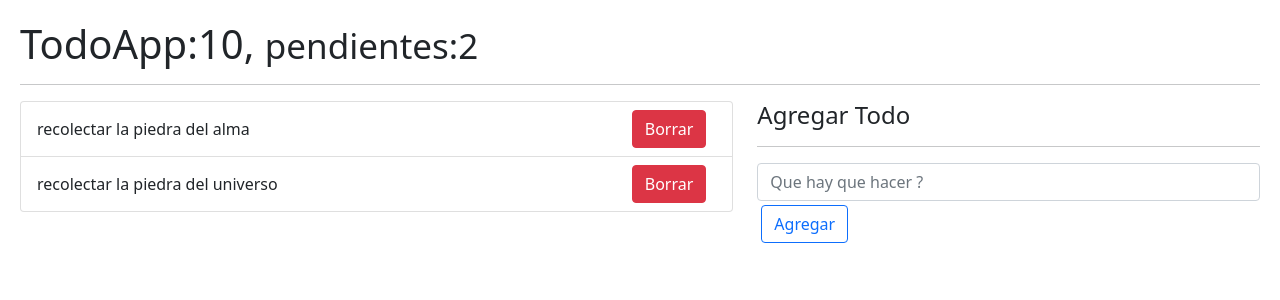
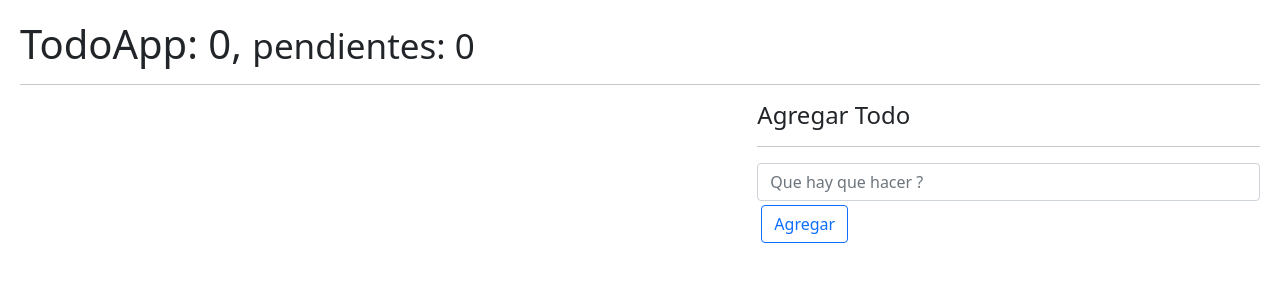
Before and after one commit to braianLucero/Proyects-React, a React (Vite) app: page / in a window 1280 px wide. Shown: the top 300 px of the page. Built offline with nearby package versions, Linux system fonts and the light colour scheme.

Commit message:
LocalStorage

```diff
--- a/src/08-useReducer/TodoAdd.jsx
+++ b/src/08-useReducer/TodoAdd.jsx
@@ -16,7 +16,7 @@ export const TodoAdd = ({ onNewTodo }) => {
       description: description,
     };
 
-    onNewTodo();
+    onNewTodo(newTodo);
     onResetForm();
   };
 
--- a/src/08-useReducer/TodoApp.jsx
+++ b/src/08-useReducer/TodoApp.jsx
@@ -1,23 +1,16 @@
-import React, { useReducer } from "react";
+import React, { useEffect, useReducer } from "react";
 import { TodoAdd } from "./TodoAdd";
 import { TodoList } from "./TodoList";
 import { todoReducer } from "./todoReducer";
 
-const inicialState = [
-  {
-    id: new Date().getTime(),
-    description: "recolectar la piedra del alma ",
-    done: false,
-  },
-  {
-    id: new Date().getTime() * 3,
-    description: "recolectar la piedra del universo",
-    done: false,
-  },
-];
+const initialState = JSON.parse(localStorage.getItem("todos")) || [];
 
 export const TodoApp = () => {
-  const [todos, dispatch] = useReducer(todoReducer, inicialState);
+  const [todos, dispatch] = useReducer(todoReducer, initialState);
+
+  useEffect(() => {
+    localStorage.setItem("todos", JSON.stringify(todos));
+  }, [todos]);
 
   const handleNewTodo = (todo) => {
     const action = {
@@ -30,7 +23,8 @@ export const TodoApp = () => {
   return (
     <>
       <h1>
-        TodoApp:10, <small>pendientes:2</small>
+        TodoApp: {todos.length},{" "}
+        <small>pendientes: {todos.filter((todo) => !todo.done).length}</small>
       </h1>
       <hr />
 
@@ -41,8 +35,6 @@ export const TodoApp = () => {
         <div className="col-5">
           <h4>Agregar Todo</h4>
           <hr />
-          {/*TodoAdd  onNewTodo(todo)  */}
-          {/* {id: new Date()..., description:'',done : false } */}
           <TodoAdd onNewTodo={handleNewTodo} />
         </div>
       </div>
--- a/src/08-useReducer/TodoList.jsx
+++ b/src/08-useReducer/TodoList.jsx
@@ -3,7 +3,7 @@ import { TodoItem } from "./TodoItem";
 
 export const TodoList = ({ todos = [] }) => {
   return (
-    <ul className="list-group className= ">
+    <ul className="list-group ">
       {todos.map((todo) => (
         //TodoItem...
         <TodoItem key={todo.id} todo={todo} />
--- a/src/main.jsx
+++ b/src/main.jsx
@@ -5,6 +5,7 @@ import "./index.css";
 
 ReactDOM.createRoot(document.getElementById("root")).render(
   // <React.StrictMode>
+
   <HooksApp />
   // </React.StrictMode>
 );
```
